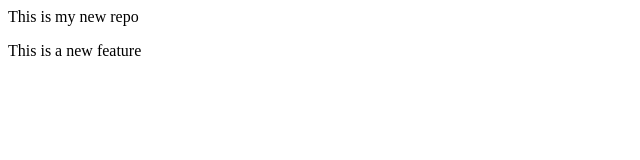
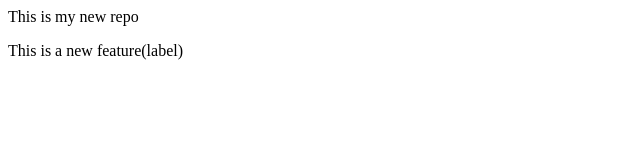
Before and after one commit to Aqil-Ahmad/localrepo, a plain HTML site: page index.html in a window 1280 px wide. Shown: the full height of the page, 0-640 px from the left. Drawn offline with Linux system fonts and the light colour scheme.

Commit message:
label added to feature1

```diff
--- a/index.html
+++ b/index.html
@@ -1,2 +1,2 @@
 <p>This is my new repo</p>
-<p>This is a new feature</p>
+<p>This is a new feature(label)</p>
```
